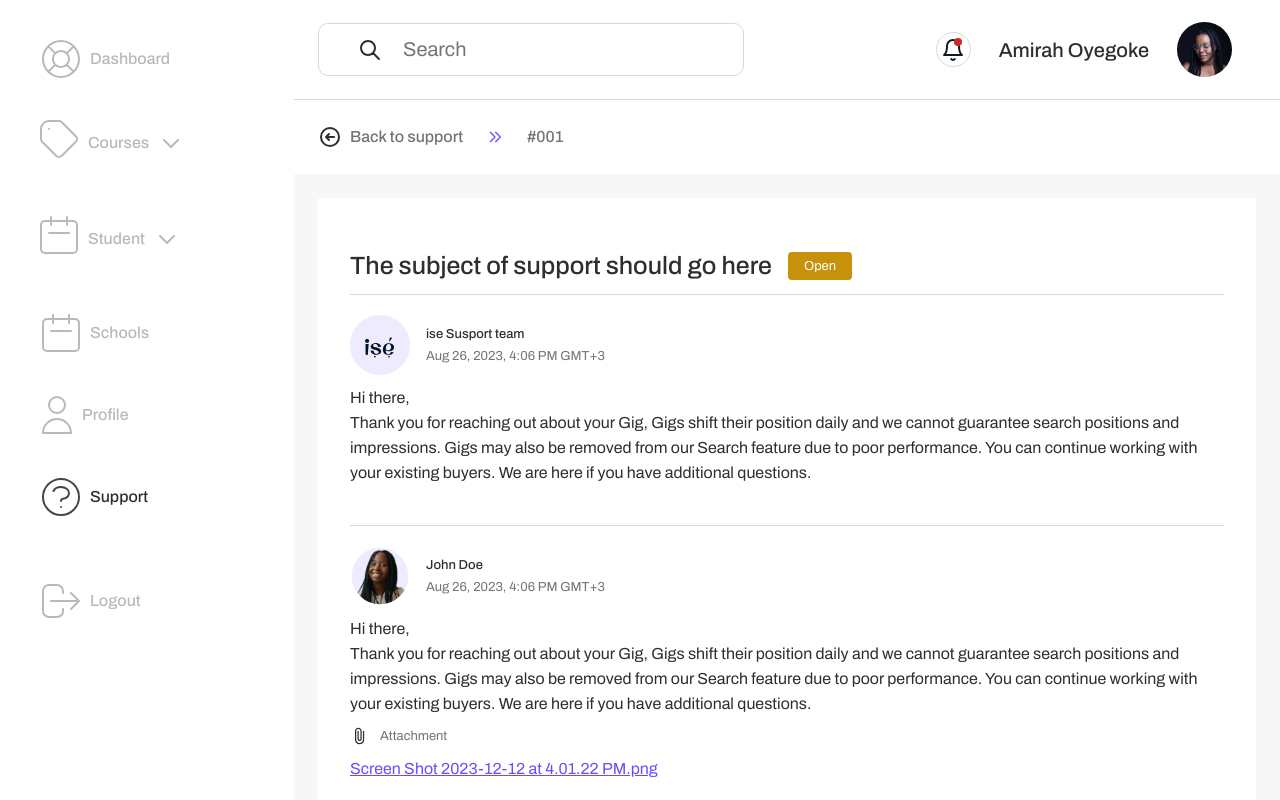
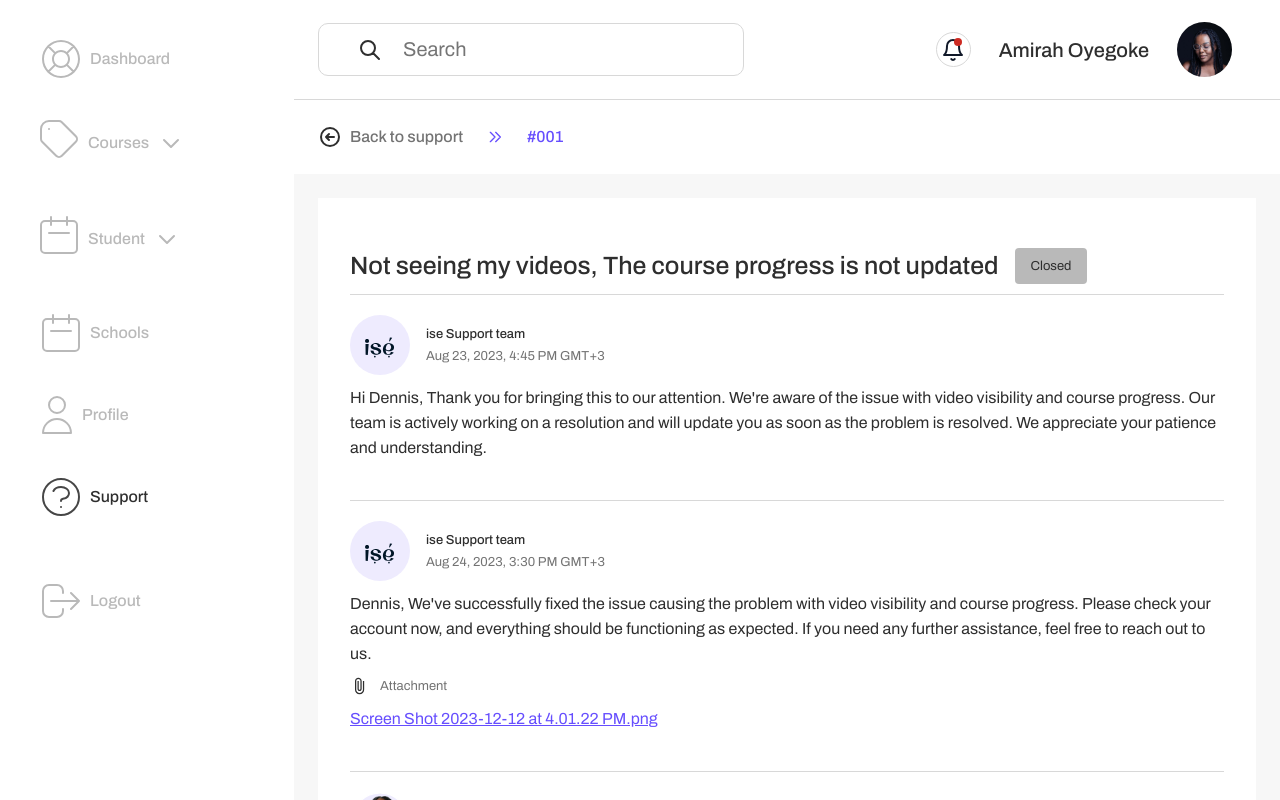
Before and after one commit to ise-africa/ise-admin-dashboard-frontend, a React (Create React App) app: page /support/001 in a window 1280 px wide. Built offline with nearby package versions, Linux system fonts and the light colour scheme.

Commit message:
successfully pass the data in the chat tracking page

```diff
--- a/src/Containers/SchoolsContainer/SupportBoard/SupportBoard.module.css
+++ b/src/Containers/SchoolsContainer/SupportBoard/SupportBoard.module.css
@@ -64,18 +64,26 @@
     border-bottom: 1px solid var(--grey);
 }
 
+.tableHeader>span:last-child {
+    opacity: 0;
+}
+
 .tableBody {
     padding: 40px 0 15px;
     border-bottom: 1px solid var(--sectionBorder);
 }
 
+.tableBody>span:nth-child(3) {
+    overflow: hidden;
+    display: -webkit-box;
+    -webkit-line-clamp: 3;
+    -webkit-box-orient: vertical;
+    text-overflow: ellipsis;
+}
+
 .tableBody:last-child {
     border-bottom: none;
     padding-bottom: 40px;
-}
-
-.tableHeader>span:last-child {
-    opacity: 0;
 }
 
 .tableBody>span a:last-child {
--- a/src/Containers/SchoolsContainer/SupportBoard/SupportBoard.tsx
+++ b/src/Containers/SchoolsContainer/SupportBoard/SupportBoard.tsx
@@ -6,9 +6,7 @@ import { AppContext } from '../../../Context/AppContext'
 
 const SupportBoard = () => {
 
-    const { supportData, setSupportData } = useContext(AppContext)
-
-    // const { SupportTrackingId } = useParams();
+    const { supportData } = useContext(AppContext)
 
     // States
     const [searchTerm, setSearchTerm] = useState('')
@@ -78,11 +76,11 @@ const SupportBoard = () => {
                             const statusClassName = getStatusClass(data.status)
                             return (
                                 <div key={i} className={classes.tableBody}>
-                                    <span>{data.id}</span>
+                                    <span>#{data.id}</span>
                                     <span>{data.email}</span>
                                     <span>{data.subject}</span>
                                     <span className={`${statusClassName} ${classes.status}`}><mark>{data.status}</mark></span>
-                                    <span><Link to={`/support/:SupportTrackingId`}>View</Link></span>
+                                    <span><Link to={`/support/${data.id}`}>View</Link></span>
                                 </div>
                             )
                         })
--- a/src/Containers/SchoolsContainer/SupportTrackingChatDetail/SupportTrackingChatDetail.module.css
+++ b/src/Containers/SchoolsContainer/SupportTrackingChatDetail/SupportTrackingChatDetail.module.css
@@ -54,14 +54,26 @@
     line-height: 36px;
 }
 
-.container .header span {
+.status {
     font-size: 13px;
     font-weight: 400;
-    padding: 4px 16px;
+    padding: 8px 16px;
     border-radius: 4px;
-    color: var(--white);
+    text-transform: capitalize;
+    color: var(--white) !important;
+}
+
+.open {
     background: #C7920B;
-    text-transform: capitalize;
+}
+
+.resolved {
+    background: #4A820B;
+}
+
+.closed {
+    color: var(--grey) !important;
+    background: #B9B9B9;
 }
 
 .container .topInfo {
--- a/src/Containers/SchoolsContainer/SupportTrackingChatDetail/SupportTrackingChatDetail.tsx
+++ b/src/Containers/SchoolsContainer/SupportTrackingChatDetail/SupportTrackingChatDetail.tsx
@@ -1,13 +1,21 @@
-import React from 'react';
-// import { SupportTrackingData } from '../SupportTrackingData';
+import React, { useContext } from 'react';
 import classes from './SupportTrackingChatDetail.module.css';
 import Breadcrumbs from '../../../Components/Breadcrumbs/Breadcrumbs';
 import breadcrumbsBack from "../../../Assets/Images/breadcrumbsBack.svg";
-
-import senderAvatar from '../../../Assets/Images/johnDoeSenderAvatar.svg'
-import responderAvatar from '../../../Assets/Images/iseResponderAvatar.svg'
+import { AppContext } from '../../../Context/AppContext';
+import { useParams } from 'react-router-dom';
 
 const SupportTrackingChatDetail = () => {
+    // Context
+    const { supportData } = useContext(AppContext);
+
+    // Router
+    const { SupportTrackingId } = useParams();
+
+    const activeSupportTracking = supportData.find((data) => {
+        return data.id === SupportTrackingId;
+    });
+
     // Utils
     const breadCrumbs = {
         image: breadcrumbsBack,
@@ -17,11 +25,22 @@ const SupportTrackingChatDetail = () => {
                 route: "/support",
             },
             {
-                title: "#001",
-                route: "/support/:SupportTrackingId",
+                title: `#${SupportTrackingId}`,
+                route: `/support/${SupportTrackingId}`,
             },
         ],
     };
+
+    const getStatusClass = (status: string | undefined) => {
+        switch (status) {
+            case 'open':
+                return classes.open
+            case 'closed':
+                return classes.closed
+            case 'resolved':
+                return classes.resolved
+        }
+    }
 
     return (
         <div className={classes.body}>
@@ -31,42 +50,35 @@ const SupportTrackingChatDetail = () => {
 
             <div className={classes.container}>
                 <div className={classes.header}>
-                    <h3>The subject of support should go here</h3>
-                    <span>open</span>
+                    <h3>{activeSupportTracking?.subject}</h3>
+                    <span className={`${classes.status} ${getStatusClass(activeSupportTracking?.status)}`}>
+                        {activeSupportTracking?.status}
+                    </span>
                 </div>
+
+                {activeSupportTracking?.supportChat.map((chatMessage, index) => (
+                    <div key={index} className={classes.chatMessage}>
+                        <div className={classes.topInfo}>
+                            <img src={chatMessage.avatar} alt={chatMessage.name} />
                             <div>
-                    <div className={classes.topInfo}>
-                        <img src={responderAvatar} alt="Ise Support Team" />
-                        <div>
-                            <span>ise Susport team</span>
-                            <span>Aug 26, 2023, 4:06 PM GMT+3</span>
+                                <span>{chatMessage.name}</span>
+                                <span>{chatMessage.date}</span>
                             </div>
                         </div>
                         <blockquote className={classes.bottomInfo}>
-                        Hi there,<br />
-                        Thank you for reaching out about your Gig, Gigs shift their position daily and we cannot guarantee search positions and impressions. Gigs may also be removed from our Search feature due to poor performance. You can continue working with your existing buyers. We are here if you have additional questions.
+                            {chatMessage.message}
                         </blockquote>
-                </div>
-                <div>
-                    <div className={classes.topInfo}>
-                        <img src={senderAvatar} alt="John Doe" />
-                        <div>
-                            <span>John Doe</span>
-                            <span>Aug 26, 2023, 4:06 PM GMT+3</span>
-                        </div>
-                    </div>
-                    <blockquote className={classes.bottomInfo}>
-                        Hi there,<br />
-                        Thank you for reaching out about your Gig, Gigs shift their position daily and we cannot guarantee search positions and impressions. Gigs may also be removed from our Search feature due to poor performance. You can continue working with your existing buyers. We are here if you have additional questions.
-                    </blockquote>
+                        {chatMessage.attachmentFile && (
                             <div className={classes.attachment}>
                                 <svg width="20" height="20" viewBox="0 0 20 20" fill="none" xmlns="http://www.w3.org/2000/svg">
                                     <path d="M9.58333 18.3333C8.30556 18.3333 7.22222 17.8889 6.33333 17C5.44444 16.1111 5 15.0278 5 13.75V4.99999C5 4.08332 5.32639 3.2986 5.97917 2.64582C6.63194 1.99305 7.41667 1.66666 8.33333 1.66666C9.25 1.66666 10.0347 1.99305 10.6875 2.64582C11.3403 3.2986 11.6667 4.08332 11.6667 4.99999V12.9167C11.6667 13.5 11.4653 13.993 11.0625 14.3958C10.6597 14.7986 10.1667 15 9.58333 15C9 15 8.50694 14.7986 8.10417 14.3958C7.70139 13.993 7.5 13.5 7.5 12.9167V4.99999H8.75V12.9167C8.75 13.1528 8.82986 13.3507 8.98958 13.5104C9.14931 13.6701 9.34722 13.75 9.58333 13.75C9.81944 13.75 10.0174 13.6701 10.1771 13.5104C10.3368 13.3507 10.4167 13.1528 10.4167 12.9167V4.99999C10.4167 4.41666 10.2153 3.9236 9.8125 3.52082C9.40972 3.11805 8.91667 2.91666 8.33333 2.91666C7.75 2.91666 7.25694 3.11805 6.85417 3.52082C6.45139 3.9236 6.25 4.41666 6.25 4.99999V13.75C6.25 14.6667 6.57639 15.4514 7.22917 16.1042C7.88194 16.7569 8.66667 17.0833 9.58333 17.0833C10.5 17.0833 11.2847 16.7569 11.9375 16.1042C12.5903 15.4514 12.9167 14.6667 12.9167 13.75V4.99999H14.1667V13.75C14.1667 15.0278 13.7222 16.1111 12.8333 17C11.9444 17.8889 10.8611 18.3333 9.58333 18.3333Z" fill="#2E2E2E" />
                                 </svg>
                                 <span>Attachment</span>
-                        <a href="#0">Screen Shot 2023-12-12 at 4.01.22 PM.png</a>
+                                <a href="#0">{chatMessage.attachmentFile}</a>
                             </div>
+                        )}
                     </div>
+                ))}
             </div>
         </div>
     );
--- a/src/Utilities/SupportTrackingData.tsx
+++ b/src/Utilities/SupportTrackingData.tsx
@@ -6,6 +6,7 @@ export type SupportChatMessageType = {
     name: string;
     date: string;
     message: string;
+    attachmentFile?: string;
 };
 
 export type SupportTrackingDataType = {
@@ -19,7 +20,7 @@ export type SupportTrackingDataType = {
 
 export const SupportTrackingData: SupportTrackingDataType[] = [
     {
-        id: "#005",
+        id: "005",
         status: 'open',
         email: 'jamessmith@gmail.com',
         name: 'James Smith',
@@ -36,6 +37,7 @@ export const SupportTrackingData: SupportTrackingDataType[] = [
                 avatar: senderAvatar,
                 name: 'John Doe',
                 date: 'Aug 26, 2023, 4:06 PM GMT+3',
+                attachmentFile: "Screen Shot 2023-12-12 at 4.01.22 PM.png",
                 message: `Hi there,
                     Thank you for reaching out about your Gig, Gigs shift their position daily and we cannot guarantee search positions and impressions. Gigs may also be removed from our Search feature due to poor performance. You can continue working with your existing buyers. We are here if you have additional questions.`
             },
@@ -56,7 +58,7 @@ export const SupportTrackingData: SupportTrackingDataType[] = [
         ],
     },
     {
-        id: "#004",
+        id: "004",
         status: 'resolved',
         email: 'ginnalacell@gmail.com',
         name: 'Ginna Lacell',
@@ -73,12 +75,13 @@ export const SupportTrackingData: SupportTrackingDataType[] = [
                 avatar: senderAvatar,
                 name: 'Ginna Lacell',
                 date: 'Aug 26, 2023, 4:15 PM GMT+3',
+                attachmentFile: "Screen Shot 2023-12-12 at 4.01.22 PM.png",
                 message: `Thank you for your prompt response. I can now see my videos and the course progress has been updated correctly. I appreciate your help!`
             },
         ],
     },
     {
-        id: "#003",
+        id: "003",
         status: 'closed',
         email: 'sarahgreen@gmail.com',
         name: 'Sarah Green',
@@ -95,6 +98,7 @@ export const SupportTrackingData: SupportTrackingDataType[] = [
                 avatar: responderAvatar,
                 name: 'ise Support team',
                 date: 'Aug 25, 2023, 5:45 PM GMT+3',
+                attachmentFile: "Screen Shot 2023-12-12 at 4.01.22 PM.png",
                 message: `Sarah,
                     We've identified the problem causing the issue with video visibility and course progress. A fix has been implemented, and you should now be able to access your videos and see the updated course progress. Please check and let us know if everything is working as expected.`
             },
@@ -107,7 +111,7 @@ export const SupportTrackingData: SupportTrackingDataType[] = [
         ],
     },
     {
-        id: "#002",
+        id: "002",
         status: 'closed',
         email: 'willliamsbrown@gmail.com',
         name: 'Willliams Brown',
@@ -130,7 +134,7 @@ export const SupportTrackingData: SupportTrackingDataType[] = [
         ],
     },
     {
-        id: "#001",
+        id: "001",
         status: 'closed',
         email: 'dennistoughly@gmail.com',
         name: 'Dennis Toughly',
@@ -148,6 +152,7 @@ export const SupportTrackingData: SupportTrackingDataType[] = [
                 avatar: responderAvatar,
                 name: 'ise Support team',
                 date: 'Aug 24, 2023, 3:30 PM GMT+3',
+                attachmentFile: "Screen Shot 2023-12-12 at 4.01.22 PM.png",
                 message: `Dennis,
                     We've successfully fixed the issue causing the problem with video visibility and course progress. Please check your account now, and everything should be functioning as expected. If you need any further assistance, feel free to reach out to us.`
             },
```
Lines whose indentation alone changed are shown as unchanged.
